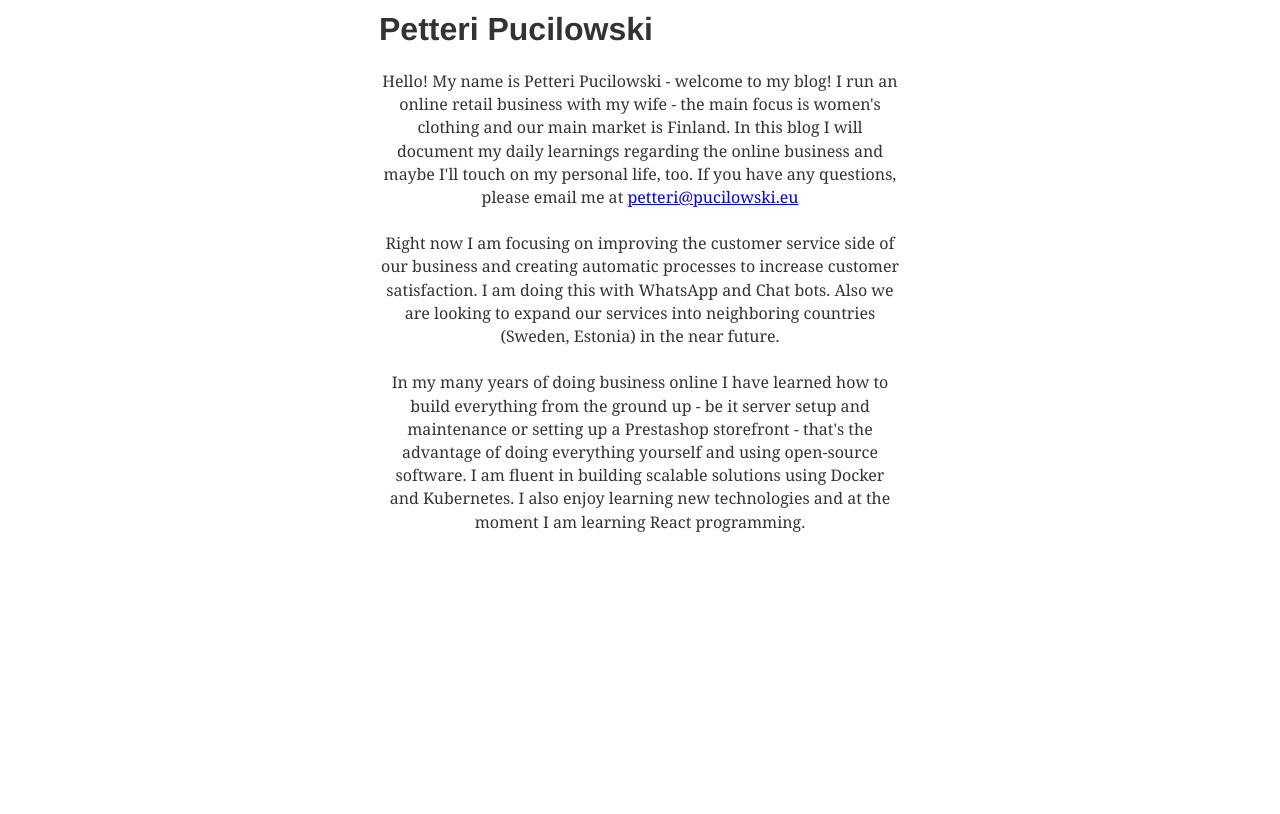
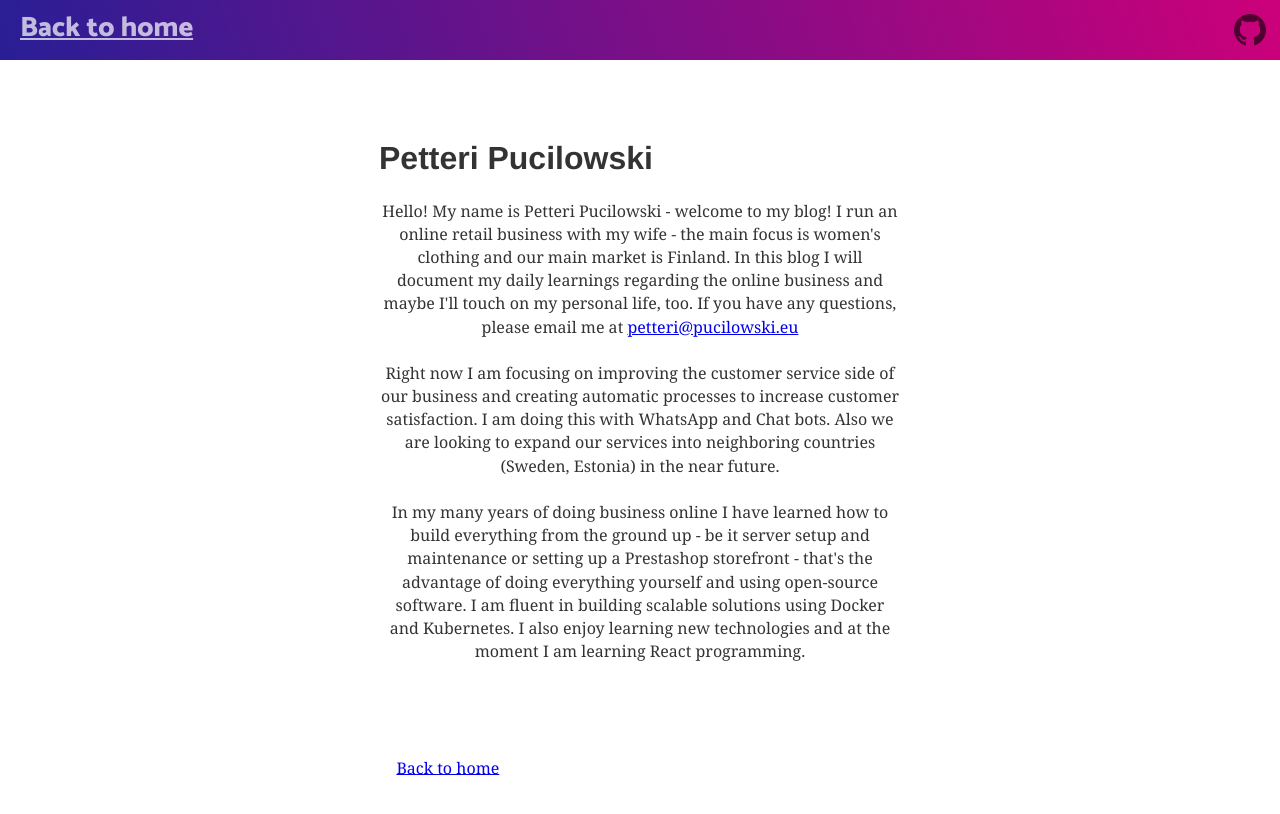
Before and after one commit to pucilpet/gatsby-blog-petteri, a Gatsby site: page /about in a window 1280 px wide. Built offline with nearby package versions, Linux system fonts and the light colour scheme; Gatsby itself is replaced by a stand-in of ours; some packages are replaced by stand-ins of ours; what typography-theme-github would draw is missing.

Commit message:
fixed typo in blog and edited about page

```diff
--- a/content/blog/business/hello-world---petteris-first-blog.md
+++ b/content/blog/business/hello-world---petteris-first-blog.md
@@ -11,13 +11,15 @@ Hello World 🌎 - I would like to talk 🔈 about myself a little in my first a
 
 ### New venture - HerSecret.fi
 
-And as a result [HerSecret.fi](https://www.hersecret.fi/) was born. After just a few months we started see it had been the right decision - we were turning a profit. Hooray! Since then we have been growing steadily and improving our service - we are proud of what we've become.
+And as a result [HerSecret.fi](https://www.hersecret.fi/) was born. After just a few months we started to see it had been the right decision - we were turning a profit. Hooray! Since then we have been growing steadily and improving our service - we are proud of what we've become.
 
 > As our logistics operations have been outsourced to `Axla Logistics` since the beginning, we have had the chance to develop unique customer journeys and provide top notch service online - we pride ourselves with being the fastest to answer any queries and we offer same day deliveries which is very rare in Finland.
 
 ### The technical side of the business
 
 During the years I have been an online retailer (or e-tailer for short), I have self-taught myself many business-related skills - especially relating to the online part of it all. I am proficient in setting up and maintaining `Prestashop` shops (have also some basic skills with other e-commerce platforms, for example Shopify and Woocommerce). I am also very experienced in setting up servers and containers, be it dedicated servers, docker/lxc containers or VPS:s. I also have experience in maintaining clusters and setting up Docker swarm / Kubernetes services.
+
+#### Building automations on Whatsapp
 
 As a part of our business operations I have also setup a lot of automations and functions that help with our every day tasks. I am constantly looking for new ways to improve our service and **HerSecret.fi** offers near 100% of the customer service in `WhatsApp` - since this is where most of our customers are already. Our customer service journey starts with our customers first receiving the order confirmation via Whatsapp, then the shipment details. After they have received the parcel, we ask them if the piece of clothing they had ordered fits well and to submit their review online - of course this is done via WhatsApp, too. When they answer the message, the service will continue in the same channel.
 
--- a/src/pages/about.js
+++ b/src/pages/about.js
@@ -1,8 +1,10 @@
 import React from 'react'
 import { graphql } from 'gatsby'
+import { Link } from 'gatsby'
 
 import { rhythm } from '../utils/typography'
 import * as Lang from '../constants'
+import { Top } from '../components/top'
 
 export default ({ data }) => {
   const resumes = data.allMarkdownRemark.edges
@@ -12,6 +14,16 @@ export default ({ data }) => {
     .map(({ node }) => node)[0]
 
   return (
+    <React.Fragment>
+      <Top title="Back to home" location="Back to home" rootPath="" />
+      <div
+        style={{
+          marginLeft: `auto`,
+          marginRight: `auto`,
+          maxWidth: rhythm(24),
+          padding: `${rhythm(1.5)} ${rhythm(3 / 4)}`,
+        }}
+      ></div>
       <div
         style={{
           marginLeft: `auto`,
@@ -24,6 +36,30 @@ export default ({ data }) => {
       >
         <div dangerouslySetInnerHTML={{ __html: resume.html }} />
       </div>
+      <div
+        style={{
+          marginLeft: `auto`,
+          marginRight: `auto`,
+          maxWidth: rhythm(24),
+          padding: `${rhythm(1.5)} ${rhythm(3 / 4)}`,
+        }}
+      >
+        <Link
+          to={`/`}
+          className="link"
+          style={{
+            marginLeft: `auto`,
+            marginRight: `auto`,
+            maxWidth: rhythm(24),
+            padding: `${rhythm(0.5)} ${rhythm(3 / 4)} ${rhythm(1.5)} ${rhythm(
+              3 / 4
+            )}`,
+          }}
+        >
+          Back to home
+        </Link>
+      </div>
+    </React.Fragment>
   )
 }
 
```
Lines whose indentation alone changed are shown as unchanged.
